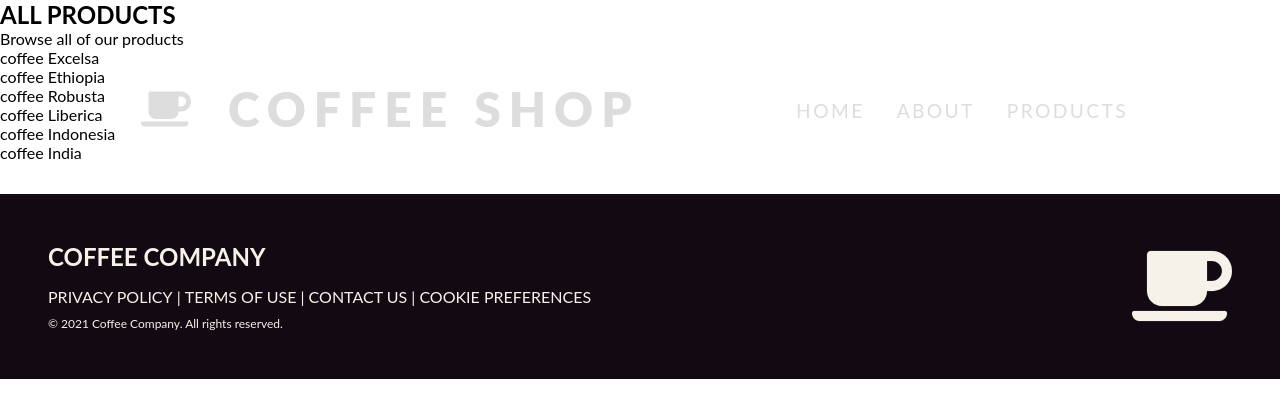
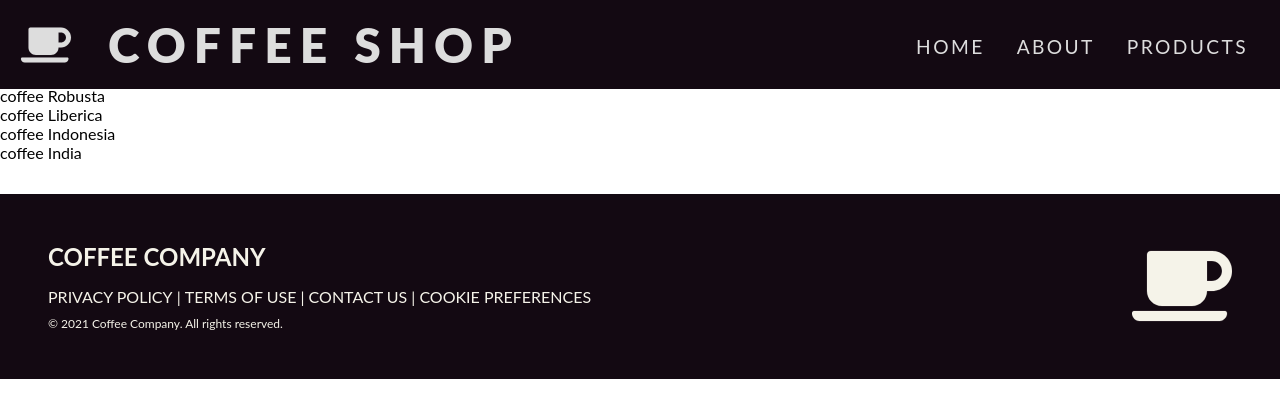
Before and after one commit to alperdegre/sample-react-app, a React (Create React App) app: page /products in a window 1280 px wide. Shown: the top 418 px of the page. Built offline with nearby package versions, Linux system fonts and the light colour scheme.

Commit message:
Add test fixes

```diff
--- a/src/components/Layout/Header.js
+++ b/src/components/Layout/Header.js
@@ -1,11 +1,29 @@
-import React from 'react';
+import React, { useEffect, useState } from 'react';
+import { useLocation } from 'react-router-dom';
 import classes from './Header.module.css';
 import { ReactComponent as Logo } from '../../assets/icons/coffee.svg';
 import HeaderButton from './HeaderButton';
 
 function Header() {
+  const { pathname } = useLocation();
+  const [navbarClasses, setNavbarClasses] = useState(`${classes.navbar}`);
+
+  useEffect(() => {
+    switch (pathname) {
+      case '/':
+        setNavbarClasses(`${classes.navbar}`);
+        break;
+      case '/products':
+        setNavbarClasses(`${classes.navbar} ${classes.navbar_products}`);
+        break;
+      default:
+        setNavbarClasses(`${classes.navbar}`);
+        break;
+    }
+  }, [pathname]);
+
   return (
-    <header className={classes.navbar}>
+    <header className={navbarClasses}>
       <button className={classes.logo} type="button">
         <Logo />
         <h1>COFFEE SHOP</h1>
--- a/src/components/Layout/Header.module.css
+++ b/src/components/Layout/Header.module.css
@@ -13,6 +13,15 @@
   position: absolute;
   justify-content: space-between;
   align-items: center;
+}
+
+.navbar_products {
+  position: fixed;
+  padding: 1rem;
+  color: white;
+  z-index: 10;
+  top: 0;
+  background-color: #130912;
 }
 
 .logo {
```
